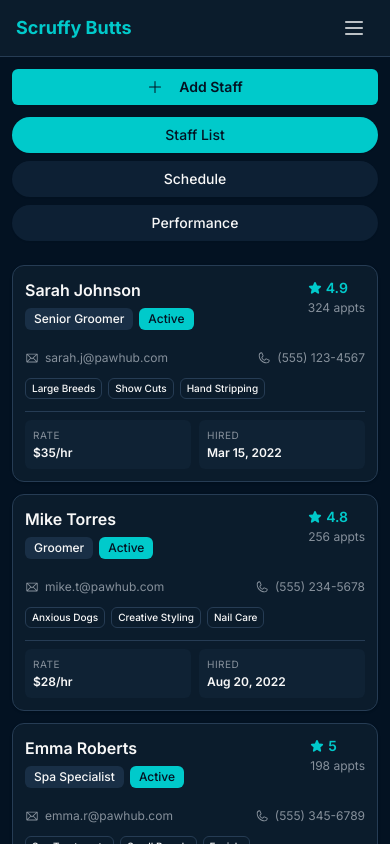
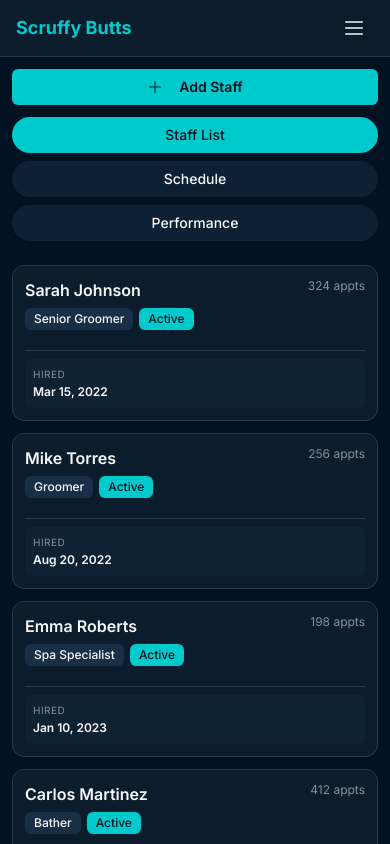
Before and after one commit to JimmysRanch/126, a React (Vite) app: page /staff in a window 390 px wide. Shown: the top 844 px of the page. Built offline with nearby package versions, Linux system fonts and the light colour scheme.

Commit message:
Generated by Spark: On the staff list page remove the email addresses and phone numbers along with their specialities for example large breeds , show cuts, Hand stripping. Also remove their rate on the staff list please

```diff
--- a/src/pages/Staff.tsx
+++ b/src/pages/Staff.tsx
@@ -1,6 +1,6 @@
 import { useState, useEffect } from 'react'
 import { useNavigate, useSearchParams } from 'react-router-dom'
-import { Plus, Envelope, Phone, Star } from "@phosphor-icons/react"
+import { Plus } from "@phosphor-icons/react"
 import { Button } from "@/components/ui/button"
 import { Card } from "@/components/ui/card"
 import { Badge } from "@/components/ui/badge"
@@ -171,40 +171,11 @@ export function Staff() {
                           </div>
                         </div>
                         <div className="text-right shrink-0">
-                          <div className="flex items-center gap-1 text-primary mb-0.5">
-                            <Star size={14} weight="fill" />
-                            <span className="text-sm font-semibold">{staff.rating}</span>
-                          </div>
                           <div className="text-xs text-muted-foreground">{staff.totalAppointments} appts</div>
                         </div>
                       </div>
 
-                      <div className="flex items-center gap-3 text-xs text-muted-foreground">
-                        <div className="flex items-center gap-1.5 flex-1 min-w-0">
-                          <Envelope size={14} className="shrink-0" />
-                          <span className="truncate">{staff.email}</span>
-                        </div>
-                        <div className="flex items-center gap-1.5 shrink-0">
-                          <Phone size={14} />
-                          <span>{staff.phone}</span>
-                        </div>
-                      </div>
-
-                      <div className="flex flex-wrap items-center gap-1.5">
-                        {staff.specialties.map((specialty, index) => (
-                          <Badge key={index} variant="outline" className="text-[10px] px-1.5 py-0.5">
-                            {specialty}
-                          </Badge>
-                        ))}
-                      </div>
-
-                      <div className="grid grid-cols-2 gap-2 pt-2 border-t border-border">
-                        <div className="bg-secondary/30 rounded-md p-2">
-                          <div className="text-[10px] text-muted-foreground uppercase tracking-wider mb-0.5">
-                            Rate
-                          </div>
-                          <div className="text-xs font-semibold">{staff.hourlyRate}</div>
-                        </div>
+                      <div className="grid grid-cols-1 gap-2 pt-2 border-t border-border">
                         <div className="bg-secondary/30 rounded-md p-2">
                           <div className="text-[10px] text-muted-foreground uppercase tracking-wider mb-0.5">
                             Hired
@@ -228,27 +199,9 @@ export function Staff() {
                             {staff.status}
                           </Badge>
                         </div>
-                        <div className="flex items-center gap-6 text-sm text-muted-foreground mb-2">
-                          <span>{staff.email}</span>
-                          <span>{staff.phone}</span>
-                        </div>
-                        <div className="flex items-center gap-2 flex-wrap">
-                          {staff.specialties.map((specialty, index) => (
-                            <Badge key={index} variant="outline" className="text-xs">
-                              {specialty}
-                            </Badge>
-                          ))}
-                        </div>
                       </div>
 
                       <div className="flex items-center gap-8 text-sm">
-                        <div className="text-center">
-                          <div className="text-xs text-muted-foreground uppercase tracking-wider mb-1">
-                            Rate
-                          </div>
-                          <div className="font-semibold">{staff.hourlyRate}</div>
-                        </div>
-
                         <div className="text-center">
                           <div className="text-xs text-muted-foreground uppercase tracking-wider mb-1">
                             Appointments
```
